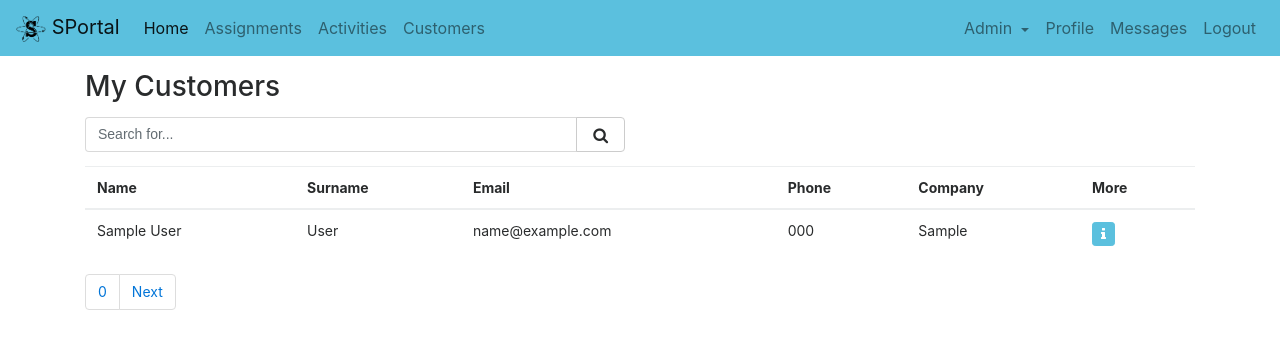
After one commit to sanderbakker/portal, a PHP site: page /user/myCustomers.php in a window 1280 px wide. The commit adds this page. Shown: the top 349 px of the page. Run offline with PHP 8.4, Linux system fonts and the light colour scheme; the visitor is signed in with stand-in values (Sample User, id 1); tables that the repository leaves empty or names only in its code hold one stand-in row (values such as "Sample post"); some libraries are stand-ins or nearby versions.

Commit message:
Customers for each user

```diff
--- a/includes/navbar.php
+++ b/includes/navbar.php
@@ -46,7 +46,7 @@ if($role == 'admin') {
                 <a class='nav-link' href='#'>Activities</a>
             </li>
             <li class='nav-item'>
-                <a class='nav-link' href='#'>Customers</a>
+                <a class='nav-link' href='../user/myCustomers.php'>Customers</a>
             </li>
 
         </ul>
@@ -93,6 +93,9 @@ else {
             <li class='nav-item'>
                 <a class='nav-link' href='#'>Activities</a>
             </li>
+            <li class='nav-item'>
+                <a class='nav-link' href='../user/myCustomers.php'>Customers</a>
+            </li>
 
         </ul>
         <ul class='navbar-nav'>
--- /dev/null
+++ b/user/myCustomers.php
@@ -0,0 +1,108 @@
+<?php
+/**
+ * Created by PhpStorm.
+ * User: sande
+ * Date: 10-8-2017
+ * Time: 11:15
+ */
+include '../includes/navbar.php';
+?>
+<style>
+    .container {
+        margin-top: 15px;
+    }
+    .row{
+        margin-top: 15px;
+    }
+</style>
+<div class="container">
+    <h3>My Customers</h3>
+    <div class="row">
+        <div class="col-md-6">
+            <form method="post">
+                <div class="input-group">
+                    <input size='14' type="text" class="form-control" placeholder="Search for..." name="searchValue">
+                    <span class="input-group-btn">
+                    <button class="btn btn-secondary" name='search' type="submit"><i class="fa fa-search"></i></button>
+                </span>
+                </div>
+            </form>
+        </div>
+    </div>
+
+    <table class="table mx-auto" id="'table">
+        <thead>
+        <tr>
+            <th>Name</th>
+            <th>Surname</th>
+            <th>Email</th>
+            <th>Phone</th>
+            <th>Company</th>
+            <th>More</th>
+
+        </tr>
+        </thead>
+        <tbody>
+        <?php
+
+        $page_max = 7;
+        $entriesInDatabase = $database->getData("SELECT count(id) FROM customers WHERE id = (SELECT customerId FROM assignments WHERE userId = $id) ");
+        $numberOfPages = ceil($entriesInDatabase['count(id)']/$page_max);
+        $numberOfRecords = $page_max;
+        if(isset($_GET['page'])) {
+            $page = $_GET['page'];
+            $start = $page * $page_max;
+        }
+        else{
+            $page = 0;
+            $start = $page * $page_max;
+
+        }
+
+        $customers = $database->getDataAsArray("SELECT * FROM customers WHERE id = (SELECT customerId FROM assignments WHERE userId = $id) LIMIT $start, $numberOfRecords");
+
+        foreach($customers as $customer){
+            $name = $customer ['name'];
+            $surname = $customer['surname'];
+            $email = $customer['email'];
+            $phone = $customer['phone'];
+            $company = $customer['company'];
+            $id = $customer['id'];
+            echo "<tr>
+                    <td>$name</td>
+                    <td>$surname</td>
+                    <td>$email</td>
+                    <td>$phone</td>
+                    <td>$company</td>
+                    <td><a href='customerInfo.php?id=$id' class='btn btn-sm btn-info'><i class='fa fa-info'></i></a></td>
+
+
+
+                  </tr>";
+        }
+        ?>
+        </tbody>
+    </table>
+    <ul class="pagination">
+        <?php
+
+        if(isset($_GET['page']) && $_GET['page'] > 0){
+            $previous = $_GET['page'] - 1;
+            echo '<li class="page-item"><a class="page-link" href="?page='. $previous.'">Previous</a></li>';
+        }
+
+
+        for($i = 0; $i < $numberOfPages; $i++){
+            echo '<li class="page-item"><a class="page-link" href="?page='. $i . '">'. $i. '</a></li>';
+        }
+        if(isset($_GET['page']) && $_GET['page'] < $numberOfPages - 1){
+            $page = $_GET['page'];
+            $next = $page + 1;
+            echo '<li class="page-item"><a class="page-link" href="?page='.$next.'">Next</a></li> ';
+        }
+        elseif(!isset($_GET['page'])){
+            echo '<li class="page-item"><a class="page-link" href="?page=1">Next</a></li> ';
+        }
+        ?>
+
+</div>
```
